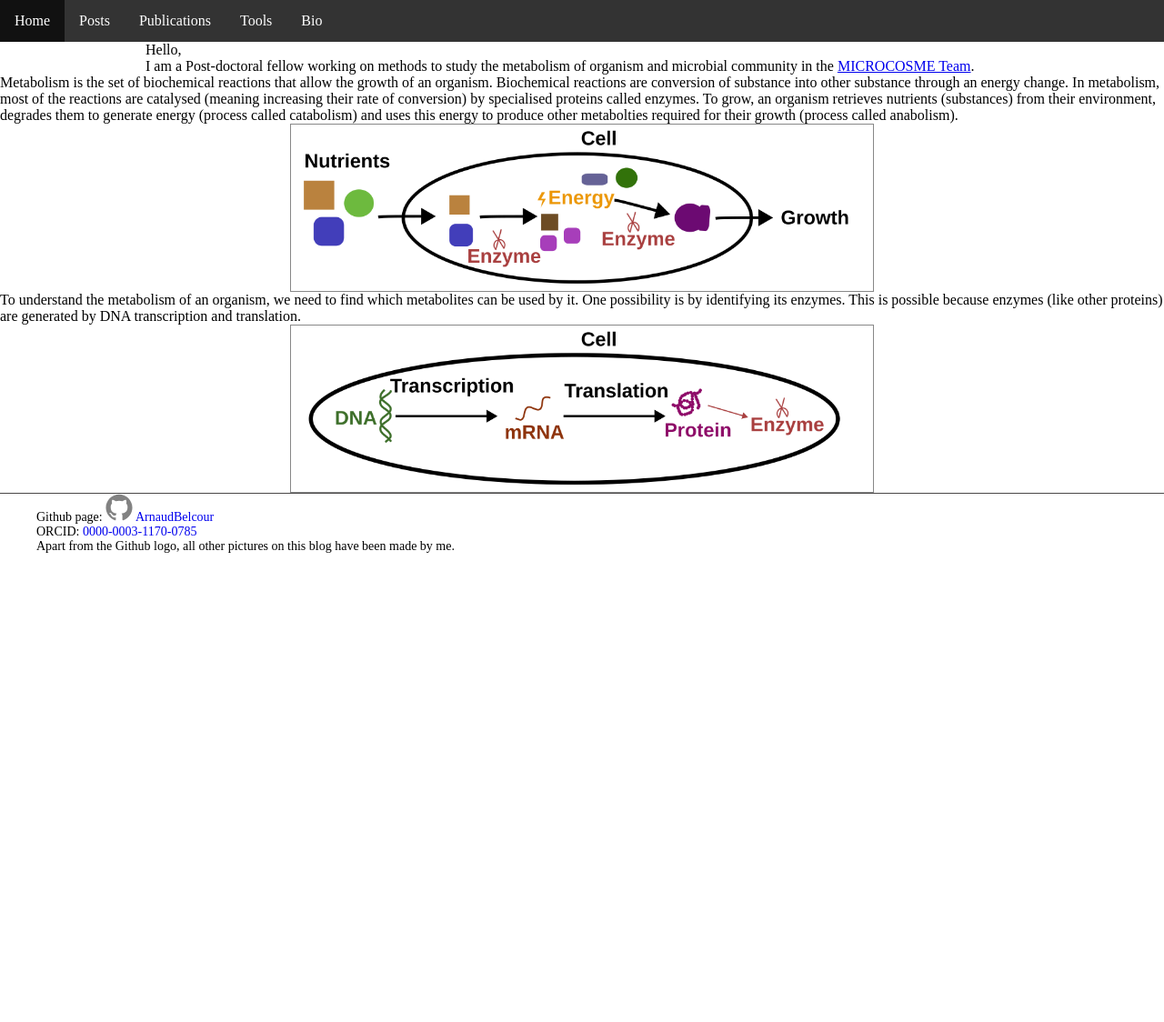
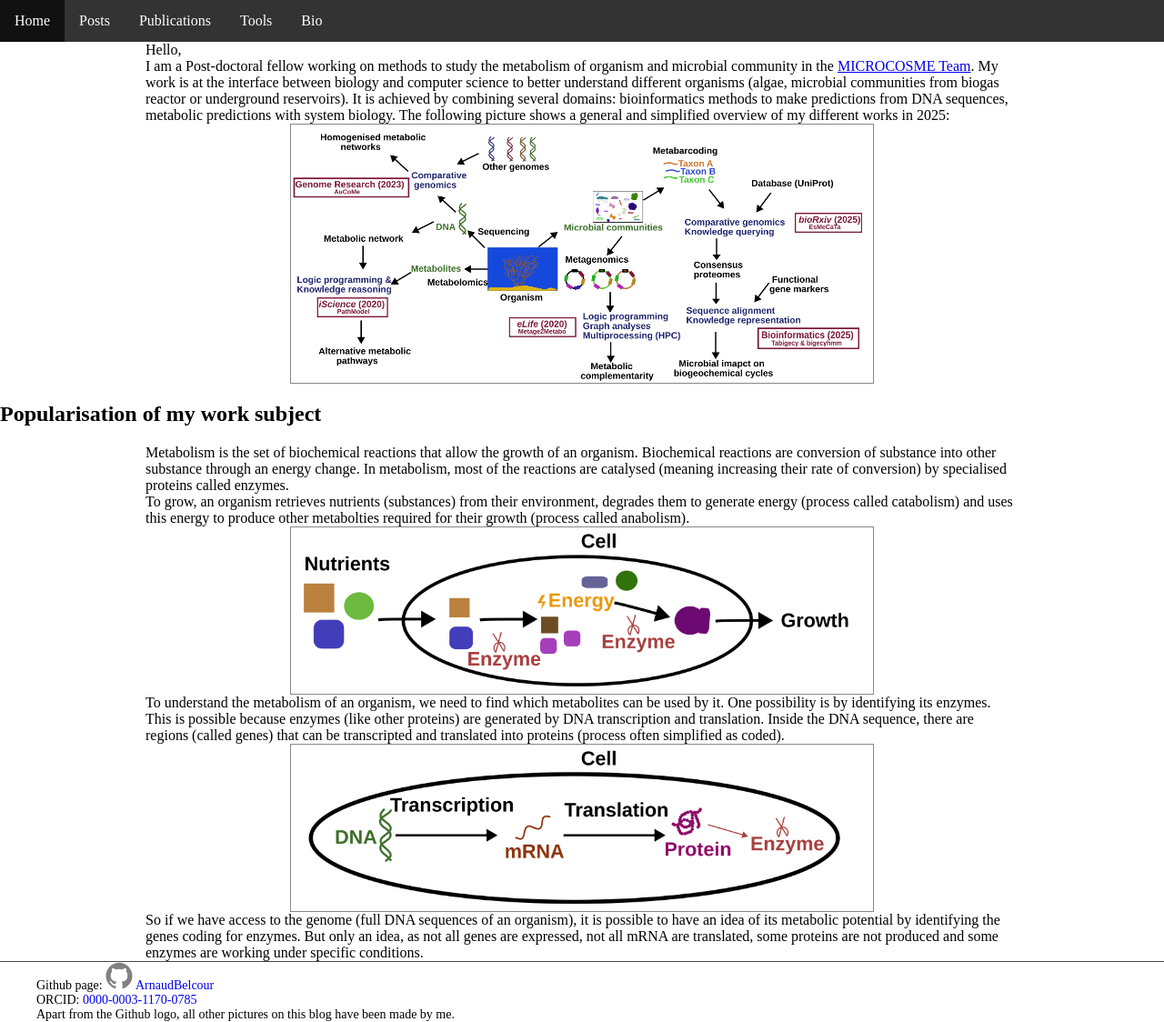
Before and after one commit to ArnaudBelcour/blog, a Jekyll site: the page built from index.html, in a window 1280 px wide. Shown: the whole page at 91% size. Built offline with Jekyll 4.4.1, drawn with Linux system fonts in a browser that asks for light colours; before the commit the page ends 900 px from its top, so only the background shows below that.

Commit message:
Update frontpage.

```diff
--- a/index.html
+++ b/index.html
@@ -4,15 +4,26 @@ layout: default
 <div class="Home" id="content">
 
 <p >Hello,</p>
-<p> I am a Post-doctoral fellow working on methods to study the metabolism of organism and microbial community in the <a href="https://team.inria.fr/microcosme/">MICROCOSME Team</a>.</p>
+<p> I am a Post-doctoral fellow working on methods to study the metabolism of organism and microbial community in the <a href="https://team.inria.fr/microcosme/">MICROCOSME Team</a>.
+My work is at the interface between biology and computer science to better understand different organisms (algae, microbial communities from biogas reactor or underground reservoirs).
+It is achieved by combining several domains: bioinformatics methods to make predictions from DNA sequences, metabolic predictions with system biology.
+The following picture shows a general and simplified overview of my different works in 2025:</p>
 
-Metabolism is the set of biochemical reactions that allow the growth of an organism. Biochemical reactions are conversion of substance into other substance through an energy change. In metabolism, most of the reactions are catalysed (meaning increasing their rate of conversion) by specialised proteins called enzymes.
-To grow, an organism retrieves nutrients (substances) from their environment, degrades them to generate energy (process called catabolism) and uses this energy to produce other metabolties required for their growth (process called anabolism).
+<img width="60%" class="homefront_pic" alt="homefront_pic" src="{{ site.url | append: site.baseurl }}/images/general_overview.png"  style="border-width:1px;border-color:#888;border-style:solid;vertical-align:top">
+
+<h1> Popularisation of my work subject</h1>
+
+<p> Metabolism is the set of biochemical reactions that allow the growth of an organism. Biochemical reactions are conversion of substance into other substance through an energy change. In metabolism, most of the reactions are catalysed (meaning increasing their rate of conversion) by specialised proteins called enzymes.</p>
+<p> To grow, an organism retrieves nutrients (substances) from their environment, degrades them to generate energy (process called catabolism) and uses this energy to produce other metabolties required for their growth (process called anabolism).</p>
 
 <img width="60%" class="homefront_pic" alt="homefront_pic" src="{{ site.url | append: site.baseurl }}/images/metabolism.png"  style="border-width:1px;border-color:#888;border-style:solid;vertical-align:top">
 
-To understand the metabolism of an organism, we need to find which metabolites can be used by it. One possibility is by identifying its enzymes. This is possible because enzymes (like other proteins) are generated by DNA transcription and translation.
+<p> To understand the metabolism of an organism, we need to find which metabolites can be used by it. One possibility is by identifying its enzymes. This is possible because enzymes (like other proteins) are generated by DNA transcription and translation.
+    Inside the DNA sequence, there are regions (called genes) that can be transcripted and translated into proteins (process often simplified as coded).</p>
 
 <img width="60%" class="homefront_pic" alt="homefront_pic" src="{{ site.url | append: site.baseurl }}/images/enzyme.png"  style="border-width:1px;border-color:#888;border-style:solid;vertical-align:top">
 
+<p> So if we have access to the genome (full DNA sequences of an organism), it is possible to have an idea of its metabolic potential by identifying the genes coding for enzymes. But only an idea, as not all genes are expressed, not all mRNA are translated, some proteins are not produced and some enzymes are working under specific conditions.</p>
+
+
 </div>
```
Also changed, not shown: images/general_overview.png (added).
